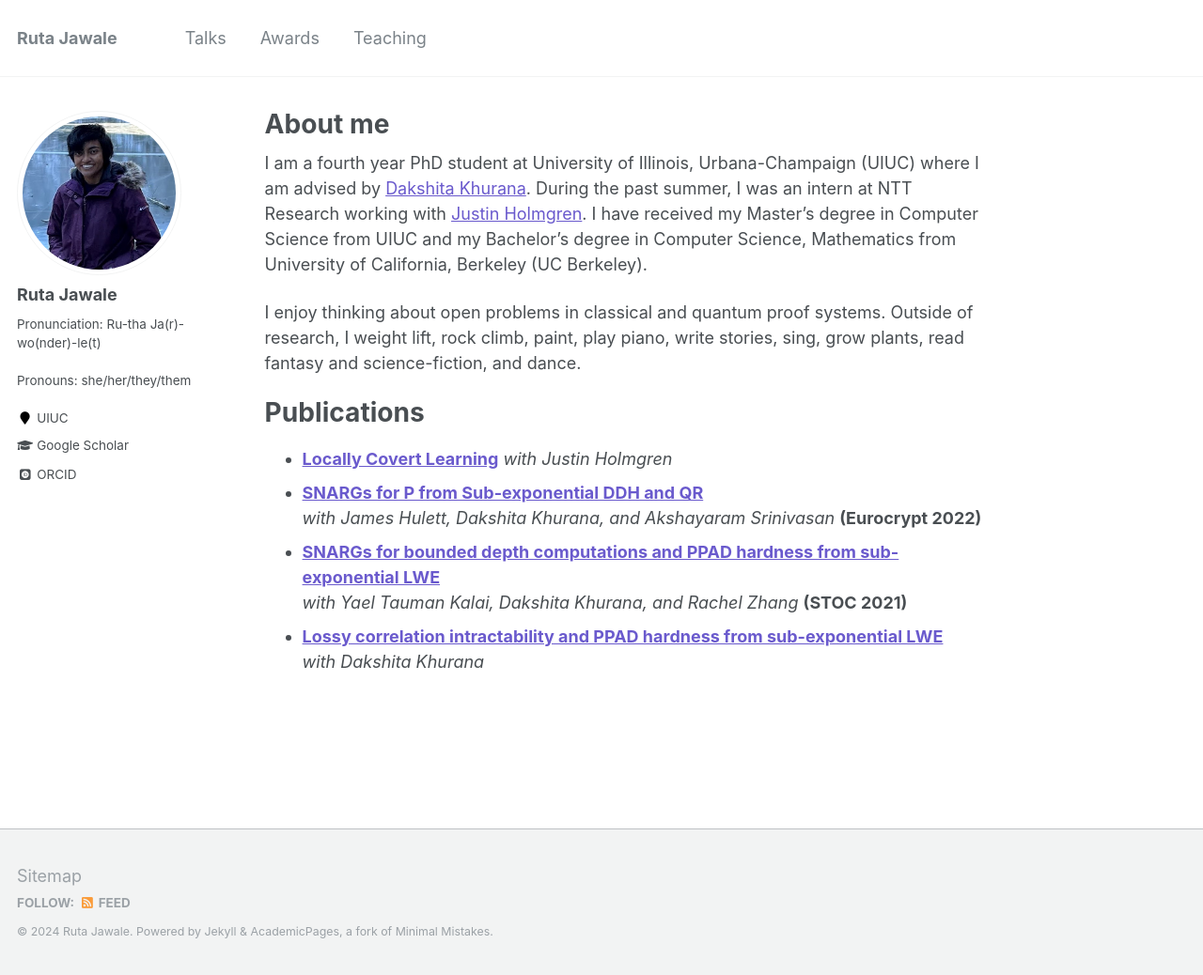
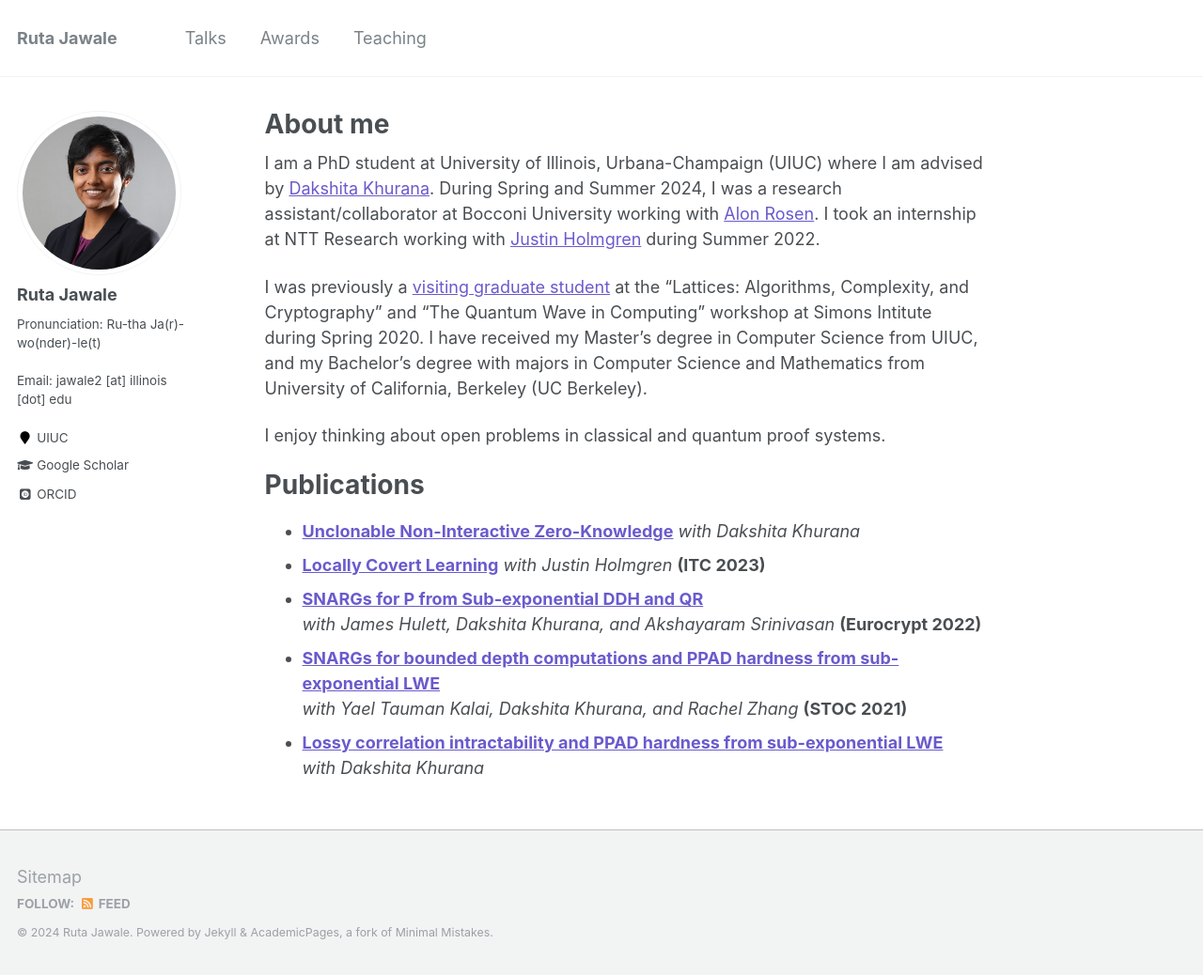
Before and after one commit to RutaJawale/RutaJawale.github.io, a Jekyll site: the page built from _pages/about.md, in a window 1280 px wide and 1038 px high. Shown: the whole window at 94% size. Built offline with Jekyll 4.4.1, drawn with Linux system fonts in a browser that asks for light colours; some web fonts are replaced.

```diff
--- a/_config.yml
+++ b/_config.yml
@@ -81,9 +81,9 @@ analytics:
 # Site Author
 author:
   name             : "Ruta Jawale"
-  avatar           : "ruta2.jpg"
+  avatar           : "ruta.jpg"
   bio1             : "Pronunciation: Ru-tha Ja(r)-wo(nder)-le(t)"
-  bio2             : "Pronouns: she/her/they/them"
+  bio2             : "Email: jawale2 [at] illinois [dot] edu"
   location         : "UIUC"
   employer         :
   pubmed           : # "https://www.ncbi.nlm.nih.gov/pubmed/?term=john+snow"
--- a/_pages/about.md
+++ b/_pages/about.md
@@ -8,17 +8,19 @@ redirect_from:
   - /about.html
 ---
 
-I am a fourth year PhD student at University of Illinois, Urbana-Champaign (UIUC) where I am advised by [Dakshita Khurana](https://www.dakshitakhurana.com/). During the past summer, I was an intern at NTT Research working with [Justin Holmgren](https://justinholmgren.com/). I have received my Master's degree in Computer Science from UIUC and my Bachelor's degree in Computer Science, Mathematics from University of California, Berkeley (UC Berkeley).
+I am a PhD student at University of Illinois, Urbana-Champaign (UIUC) where I am advised by [Dakshita Khurana](https://www.dakshitakhurana.com/). During Spring and Summer 2024, I was a research assistant/collaborator at Bocconi University working with [Alon Rosen](https://www.alonrosen.net/). I took an internship at NTT Research working with [Justin Holmgren](https://justinholmgren.com/) during Summer 2022.
 
-<!-- I am a fourth year PhD student at University of Illinois, Urbana-Champaign (UIUC) where I am advised by <a href="https://www.dakshitakhurana.com/" style="color: SlateBlue; text-decoration: underline;">Dakshita Khurana</a>. During the past summer, I was an intern at NTT Research working with <a href="https://justinholmgren.com/" style="color: SlateBlue; text-decoration: underline;">Justin Holmgren</a>. Additionally, I have received my Master's degree in Computer Science from UIUC and my Bachelor's degree in Computer Science and Mathematics from University of California, Berkeley (UC Berkeley). -->
+I was previously a [visiting graduate student](https://simons.berkeley.edu/people/ruta-jawale) at the "Lattices: Algorithms, Complexity, and Cryptography" and "The Quantum Wave in Computing" workshop at Simons Intitute during Spring 2020. I have received my Master's degree in Computer Science from UIUC, and my Bachelor's degree with majors in Computer Science and Mathematics from University of California, Berkeley (UC Berkeley).
 
-I enjoy thinking about open problems in classical and quantum proof systems. Outside of research, I weight lift, rock climb, paint, play piano, write stories, sing, grow plants, read fantasy and science-fiction, and dance.
-<!-- ride horseback, play basketball, run, swim, fold origami -->
+
+I enjoy thinking about open problems in classical and quantum proof systems.
 
 # Publications
 
+- **[Unclonable Non-Interactive Zero-Knowledge](https://eprint.iacr.org/2023/1532)**
+_with Dakshita Khurana_
 - **[Locally Covert Learning](https://eprint.iacr.org/2023/392)**
-_with Justin Holmgren_
+_with Justin Holmgren_ **(ITC 2023)**
 - **[SNARGs for P from Sub-exponential DDH and QR](https://eprint.iacr.org/2022/353)**
 _with James Hulett, Dakshita Khurana, and Akshayaram Srinivasan_ **(Eurocrypt 2022)**
 - **[SNARGs for bounded depth computations and PPAD hardness from sub-exponential LWE](https://eprint.iacr.org/2020/980)**
```
Also changed, not shown: _pages/conferences_and_programs.md (deleted, +0 -32 lines), _pages/cv.md (+2 -2 lines), _pages/teaching.md (+3 -0 lines), images/ruta.jpg, images/ruta2.jpg (deleted), 1 other file.
